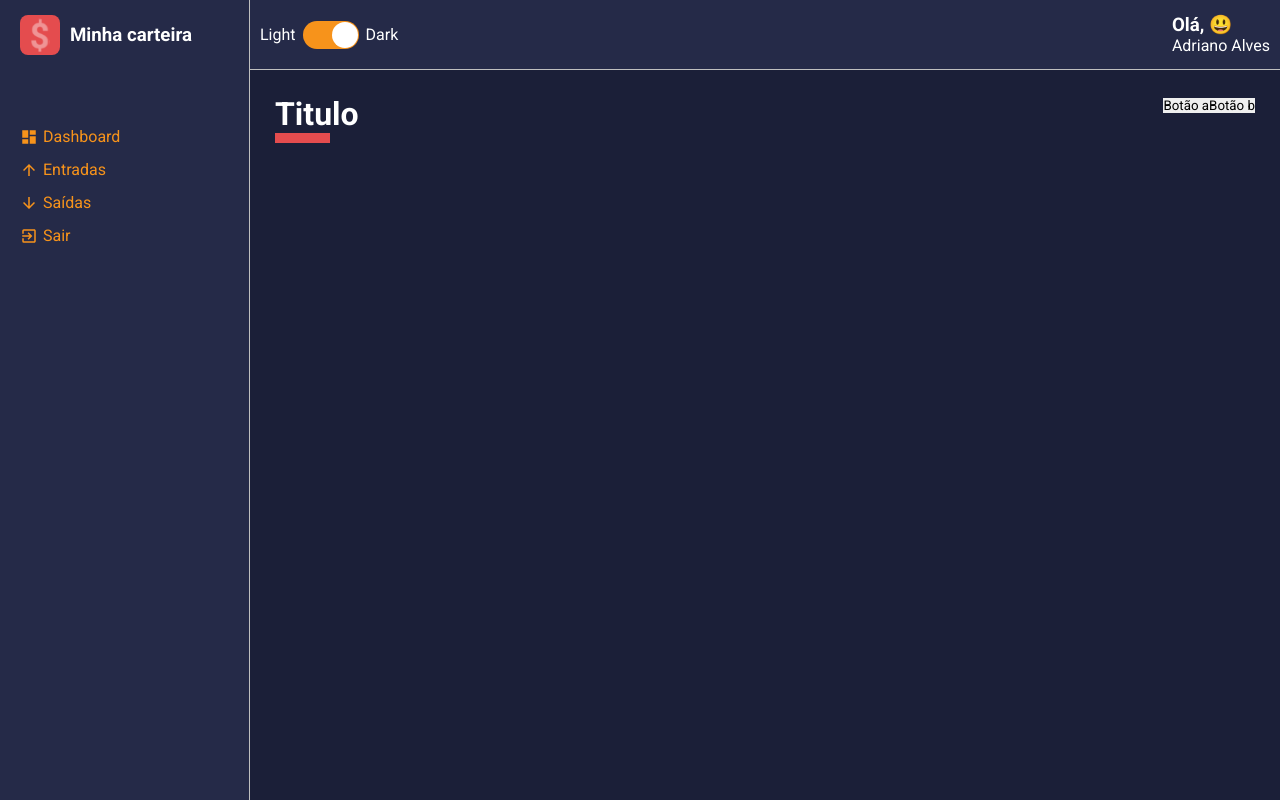
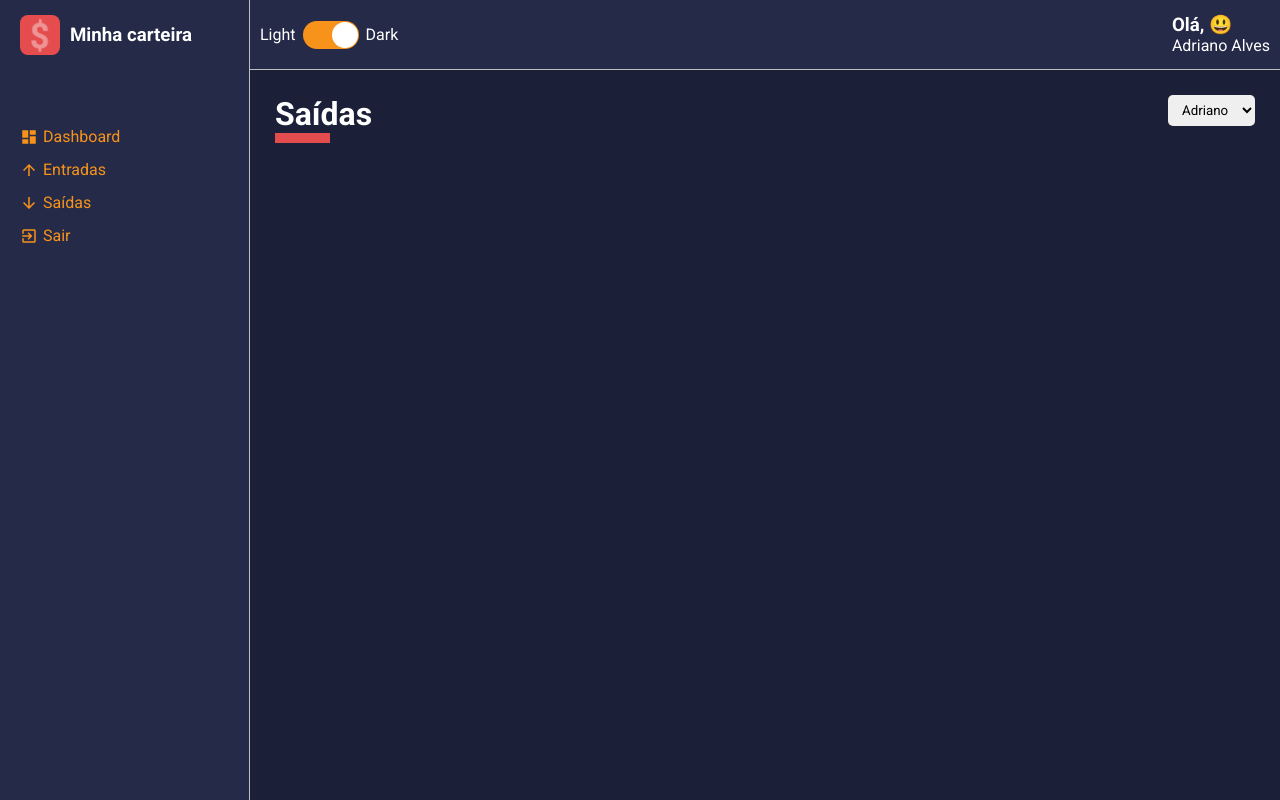
Before and after one commit to Adrianodbs/Minha-carteira, a React (Create React App) app: page /list/1 in a window 1280 px wide. Built offline with nearby package versions, Linux system fonts and the light colour scheme.

Commit message:
Criando o componente de select

```diff
--- a/src/App.tsx
+++ b/src/App.tsx
@@ -7,13 +7,14 @@ import { Global } from './styles/GlobalStyles'
 import { dark } from './styles/themes/dark'
 import { light } from './styles/themes/light'
 import Dashboard from './pages/Dashboard'
+import List from './pages/List'
 
 function App() {
   return (
     <ThemeProvider theme={dark}>
       <Global />
       <Layout>
-        <Dashboard />
+        <List />
       </Layout>
     </ThemeProvider>
   )
--- a/src/components/ContentHeader/index.tsx
+++ b/src/components/ContentHeader/index.tsx
@@ -1,15 +1,19 @@
+import SelectInput from '../SelectInput'
 import * as C from './styles'
 
-function ContentHeader() {
+interface iContentHeaderProps {
+  title: string
+  lineColor: string
+  children: React.ReactNode
+}
+
+function ContentHeader({ title, lineColor, children }: iContentHeaderProps) {
   return (
     <C.Container>
-      <C.TitleContainer>
-        <h1>Titulo</h1>
+      <C.TitleContainer lineColor={lineColor}>
+        <h1>{title}</h1>
       </C.TitleContainer>
-      <C.Controllers>
-        <button>Botão a</button>
-        <button>Botão b</button>
-      </C.Controllers>
+      <C.Controllers>{children}</C.Controllers>
     </C.Container>
   )
 }
--- a/src/components/ContentHeader/styles.ts
+++ b/src/components/ContentHeader/styles.ts
@@ -1,4 +1,8 @@
 import styled from "styled-components";
+
+interface iTitleContainerProps{
+  lineColor: string
+}
 
 export const Container = styled.div`
   width: 100%;
@@ -7,7 +11,7 @@ export const Container = styled.div`
   margin-bottom: 25px;
 `
 
-export const TitleContainer = styled.div `
+export const TitleContainer = styled.div<iTitleContainerProps>`
   >h1{
     color: ${props=>props.theme.colors.white};
 
@@ -15,11 +19,11 @@ export const TitleContainer = styled.div `
       content: '';
       display: block;
       width: 55px;
-      border-bottom: 10px solid ${props=>props.theme.colors.warning};
+      border-bottom: 10px solid ${props=>props.lineColor};
     }
   }
 `
 
 export const Controllers = styled.div `
-
+  display: flex;
 `
--- /dev/null
+++ b/src/components/SelectInput/index.tsx
@@ -0,0 +1,22 @@
+import * as C from './styles'
+
+interface iSelectInputProps {
+  options: {
+    value: string | number
+    label: string | number
+  }[]
+}
+
+function SelectInput({ options }: iSelectInputProps) {
+  return (
+    <C.Container>
+      <select>
+        {options.map(option => (
+          <option value={option.value}>{option.label}</option>
+        ))}
+      </select>
+    </C.Container>
+  )
+}
+
+export default SelectInput
--- /dev/null
+++ b/src/components/SelectInput/styles.ts
@@ -0,0 +1,11 @@
+import styled from "styled-components";
+
+export const Container = styled.div`
+
+  >select{
+    padding: 7px 10px;
+    border-radius: 5px;
+
+    margin-left: 7px;
+  }
+`
--- a/src/pages/Dashboard/index.tsx
+++ b/src/pages/Dashboard/index.tsx
@@ -1,10 +1,18 @@
 import ContentHeader from '../../components/ContentHeader'
+import SelectInput from '../../components/SelectInput'
 import * as C from './styles'
 
 function Dashboard() {
+  const options = [
+    { value: 'Adriano', label: 'Adriano' },
+    { value: 'Ana', label: 'Ana' },
+    { value: 'Maria', label: 'Maria' }
+  ]
   return (
     <C.Container>
-      <ContentHeader />
+      <ContentHeader title="Dashboard" lineColor="#f7931b">
+        <SelectInput options={options} />
+      </ContentHeader>
     </C.Container>
   )
 }
--- a/src/pages/List/index.tsx
+++ b/src/pages/List/index.tsx
@@ -1,7 +1,20 @@
-import React from 'react'
+import ContentHeader from '../../components/ContentHeader'
+import SelectInput from '../../components/SelectInput'
+import * as C from './styles'
 
 function List() {
-  return <div>List</div>
+  const options = [
+    { value: 'Adriano', label: 'Adriano' },
+    { value: 'Ana', label: 'Ana' },
+    { value: 'Maria', label: 'Maria' }
+  ]
+  return (
+    <C.Container>
+      <ContentHeader title="Saídas" lineColor="#e44c4e">
+        <SelectInput options={options} />
+      </ContentHeader>
+    </C.Container>
+  )
 }
 
 export default List
--- /dev/null
+++ b/src/pages/List/styles.ts
@@ -0,0 +1,3 @@
+import styled from "styled-components";
+
+export const Container = styled.div``
```
